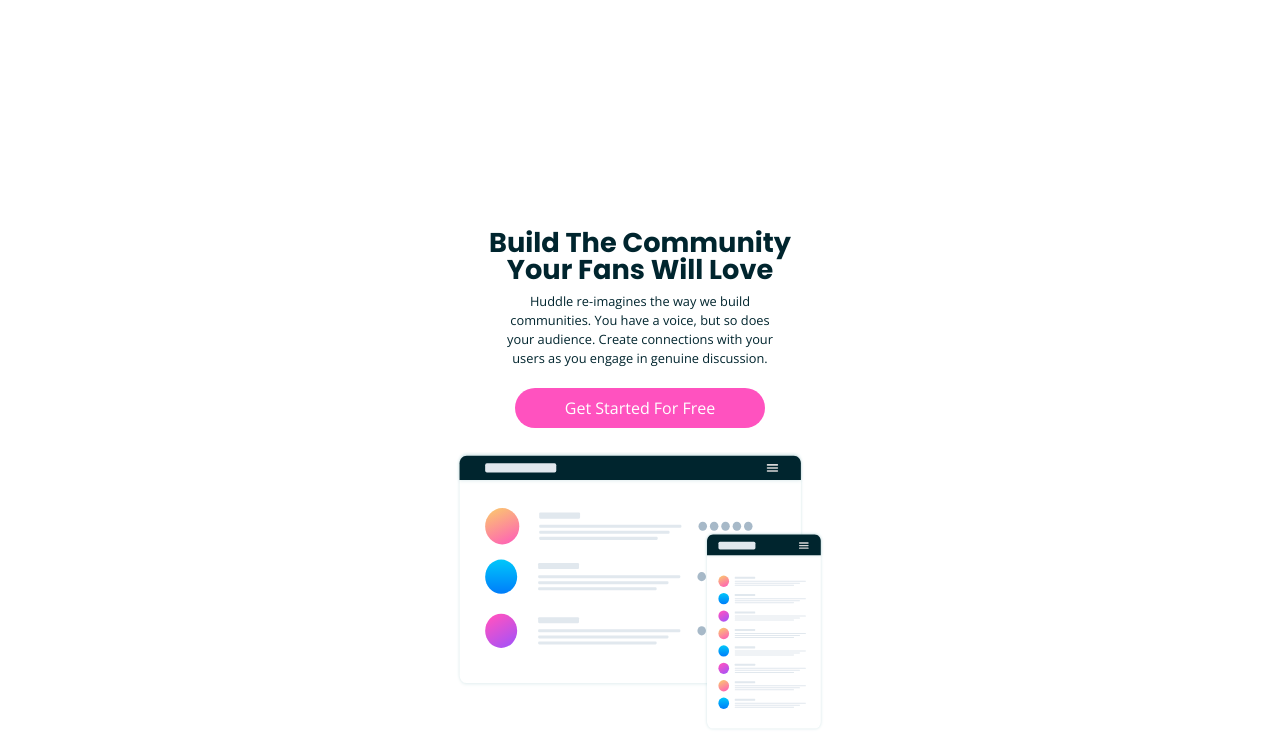
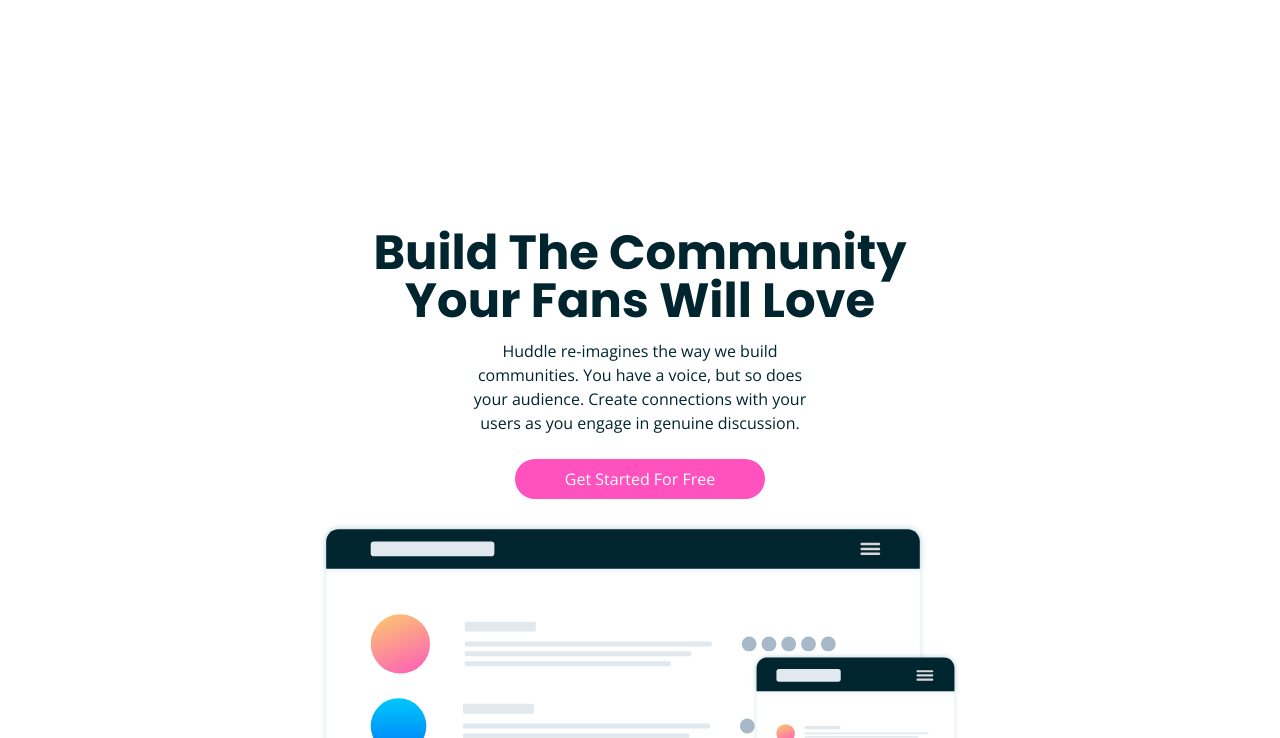
Before and after one commit to Emma0037/best-responsive-huddle-web, a plain HTML site: page index.html in a window 1280 px wide. Shown: the part 62-800 px from the top of the page. Drawn offline with nearby package versions, Linux system fonts and the light colour scheme.

Commit message:
Update5 style.css

```diff
--- a/css/style.css
+++ b/css/style.css
@@ -356,6 +356,16 @@
     background-color: hsl(321, 100%, 78%);
 }
 @media (min-width:400px) {
+    header2 h2{
+        font-size:3em
+    }
+    header2 p{
+        font-size:1em
+    }
+    header2 .set5 img{
+    width: 40em;
+    height: 30em;
+    }
     navbar{
         display: flex;
         padding-top: 4em;
```
